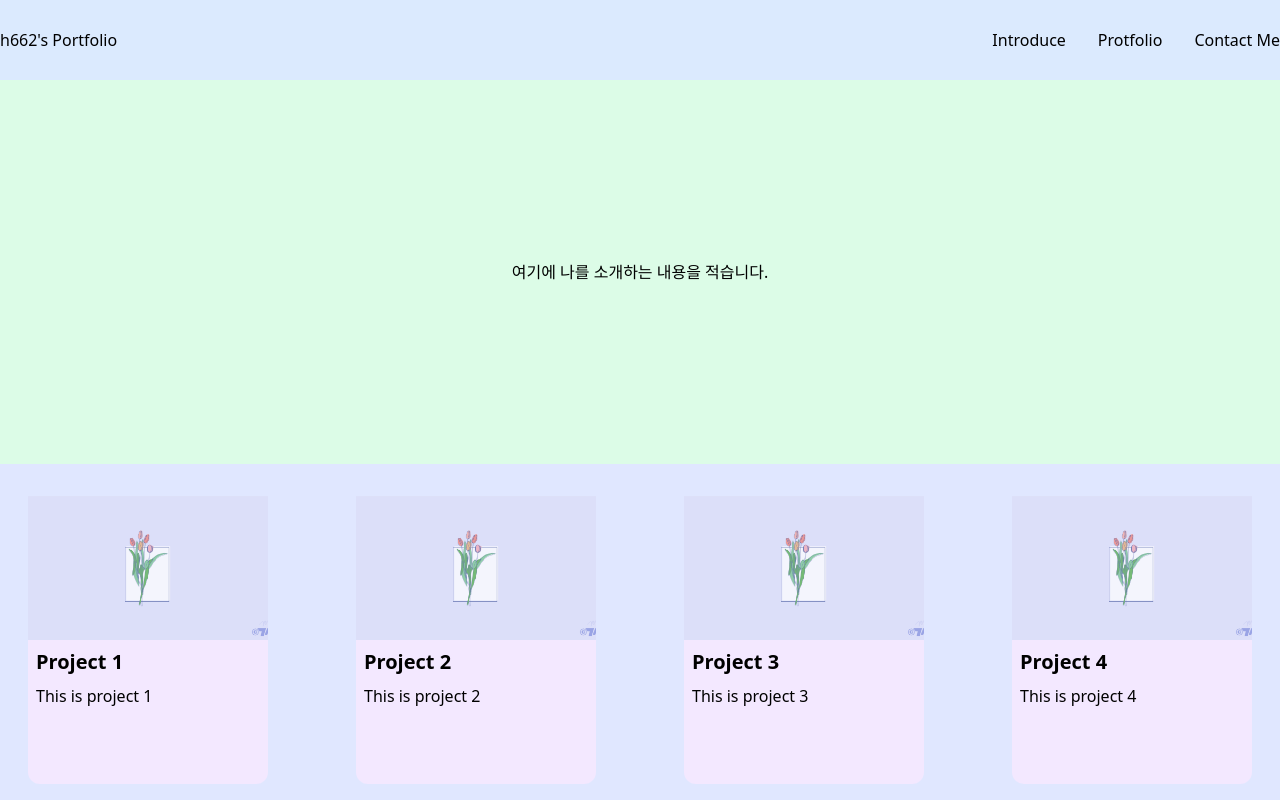
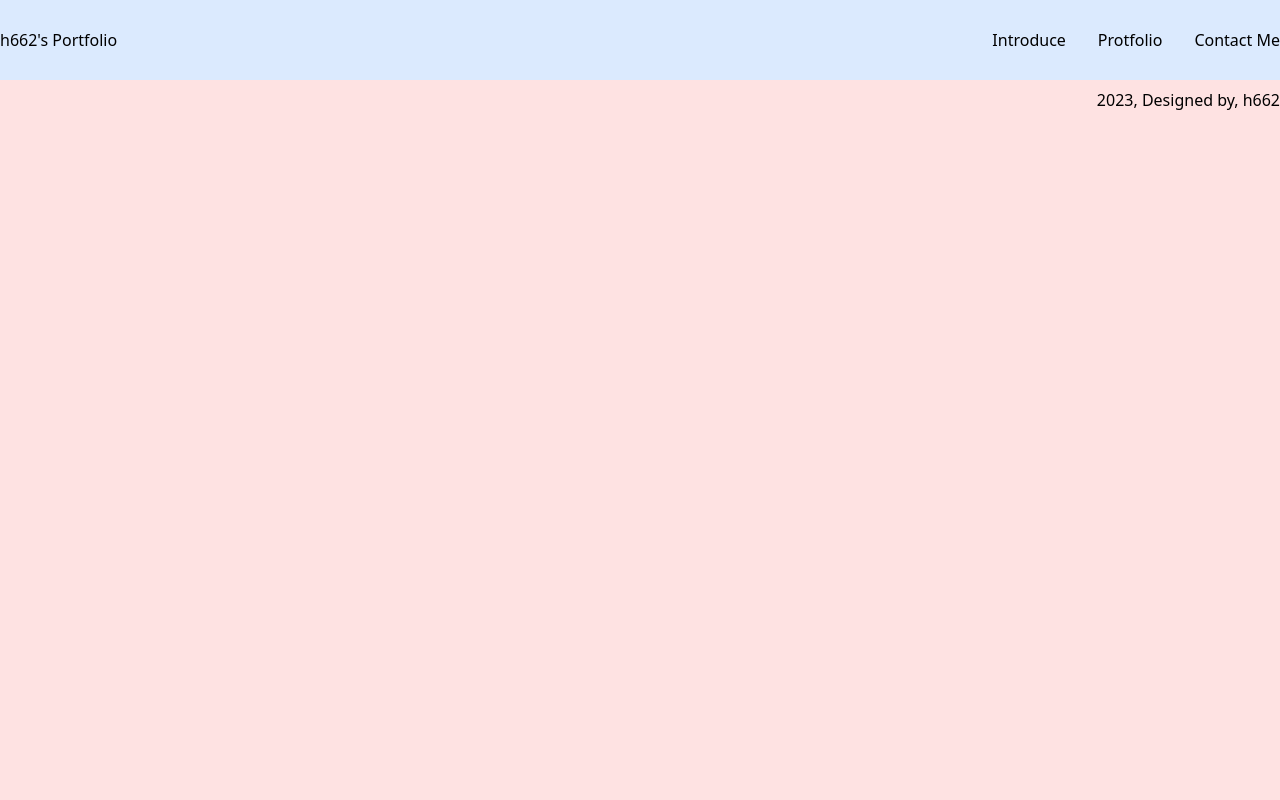
Before and after one commit to seon-2/bcs-part2-react, a React (Create React App) app in the folder portfolio/: page /portfolio in a window 1280 px wide. Shown: the top 800 px of the page. Built offline with nearby package versions, Linux system fonts and the light colour scheme.

Commit message:
💄 [design] 컴포넌트 추출해서 main 페이지로 합치기_Router 적용

```diff
--- a/portfolio/src/App.jsx
+++ b/portfolio/src/App.jsx
@@ -1,20 +1,20 @@
-import ContactMe from "./components/ContactMe";
+import { BrowserRouter, Routes, Route } from "react-router-dom";
+
 import Footer from "./components/Footer";
 import Header from "./components/Header";
-import Introduce from "./components/Introduce";
-import Portfolio from "./components/Portfolio";
+import Main from "./pages/main";
 
 function App() {
   return (
-    <div className="bg-red-100 min-h-screen">
-      <Header />
-      <main>
-        <Introduce />
-        <Portfolio />
-        <ContactMe />
-      </main>
-      <Footer />
-    </div>
+    <BrowserRouter>
+      <div className="bg-red-100 min-h-screen">
+        <Header />
+        <Routes>
+          <Route path="/" element={<Main />} />
+        </Routes>
+        <Footer />
+      </div>
+    </BrowserRouter>
   );
 }
 
--- /dev/null
+++ b/portfolio/src/pages/main.jsx
@@ -0,0 +1,15 @@
+import ContactMe from "../components/ContactMe";
+import Introduce from "../components/Introduce";
+import Portfolio from "../components/Portfolio";
+
+const Main = () => {
+  return (
+    <main>
+      <Introduce />
+      <Portfolio />
+      <ContactMe />
+    </main>
+  );
+};
+
+export default Main;
```
